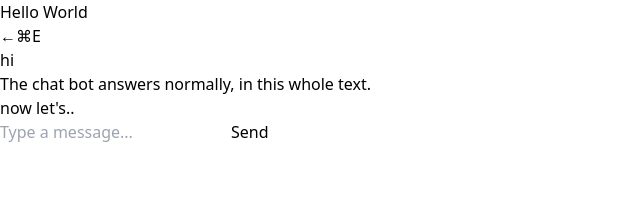
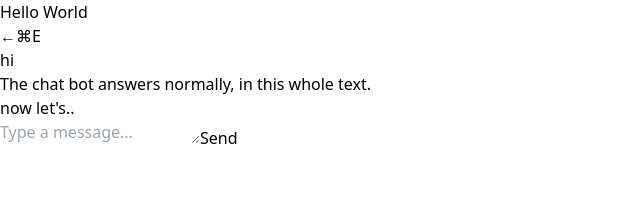
Before and after one commit to szabomarius/web_llm, a React (Vite) app: page / in a window 1280 px wide. Shown: the top 210 px of the page, without its empty margins (0-640 px from the left). Built offline with nearby package versions, Linux system fonts and the light colour scheme.

Commit message:
feat: update look and feel

```diff
--- a/src/components/chat/ChatDrawer.tsx
+++ b/src/components/chat/ChatDrawer.tsx
@@ -33,7 +33,7 @@ const ChatDrawer: FC<ChatDrawerProps> = ({
         <aside
             role="complementary"
             aria-label="Chat drawer"
-            className={`fixed right-0 top-0 z-30 h-full w-80 transform bg-yellow-100 shadow-xl transition-transform duration-300 ${
+            className={`fixed right-0 top-0 z-30 h-full w-full sm:w-2/5 transform bg-white/90 backdrop-blur-md shadow-xl transition-transform duration-300 ${
                 isOpen ? 'translate-x-0' : 'translate-x-full'
             }`}
         >
--- a/src/components/chat/ChatInput.tsx
+++ b/src/components/chat/ChatInput.tsx
@@ -1,5 +1,5 @@
 import type { FC, KeyboardEvent } from 'react';
-import { useState } from 'react';
+import { useEffect, useRef, useState } from 'react';
 
 interface ChatInputProps {
     onSend: (text: string) => void;
@@ -15,22 +15,33 @@ const ChatInput: FC<ChatInputProps> = ({ onSend }) => {
         setText('');
     };
 
-    const handleKeyDown = (e: KeyboardEvent<HTMLInputElement>) => {
-        if (e.key === 'Enter') {
+    const handleKeyDown = (e: KeyboardEvent<HTMLTextAreaElement>) => {
+        if (e.key === 'Enter' && !e.shiftKey) {
             e.preventDefault();
             handleSend();
         }
     };
 
+    // Auto-resize textarea
+    const textareaRef = useRef<HTMLTextAreaElement>(null);
+    useEffect(() => {
+        const el = textareaRef.current;
+        if (el) {
+            el.style.height = 'auto';
+            el.style.height = `${el.scrollHeight}px`;
+        }
+    }, [text]);
+
     return (
         <div className="flex gap-2 p-2">
-            <input
-                type="text"
+            <textarea
+                ref={textareaRef}
                 placeholder="Type a message..."
                 value={text}
                 onChange={(e) => setText(e.target.value)}
                 onKeyDown={handleKeyDown}
-                className="flex-1 rounded border border-gray-300 px-3 py-2 text-sm focus:outline-none focus:ring-2 focus:ring-blue-500"
+                rows={1}
+                className="flex-1 resize-none rounded border border-gray-300 px-3 py-2 text-sm focus:outline-none focus:ring-2 focus:ring-indigo-500"
             />
             <button
                 type="button"
--- a/src/components/chat/ChatToggleButton.tsx
+++ b/src/components/chat/ChatToggleButton.tsx
@@ -12,7 +12,7 @@ const ChatToggleButton: FC<ChatToggleButtonProps> = ({ isOpen, onToggle }) => (
         aria-label={isOpen ? 'Close chat' : 'Open chat'}
         title="⌘E"
         onClick={onToggle}
-        className="group absolute -left-8 top-1/2 z-40 -translate-y-1/2 rounded-l-md bg-blue-500 px-2 py-3 text-xs font-semibold text-white hover:bg-blue-600"
+        className="group absolute -left-8 top-1/2 z-40 -translate-y-1/2 rounded-l-md bg-indigo-500 px-2 py-3 text-xs font-semibold text-white hover:bg-indigo-600"
     >
         {isOpen ? '→' : '←'}
         <span className="pointer-events-none absolute left-full top-1/2 -translate-y-1/2 translate-x-2 whitespace-nowrap rounded bg-gray-800 px-2 py-1 text-xs text-white opacity-0 transition-opacity group-hover:opacity-100">
```
